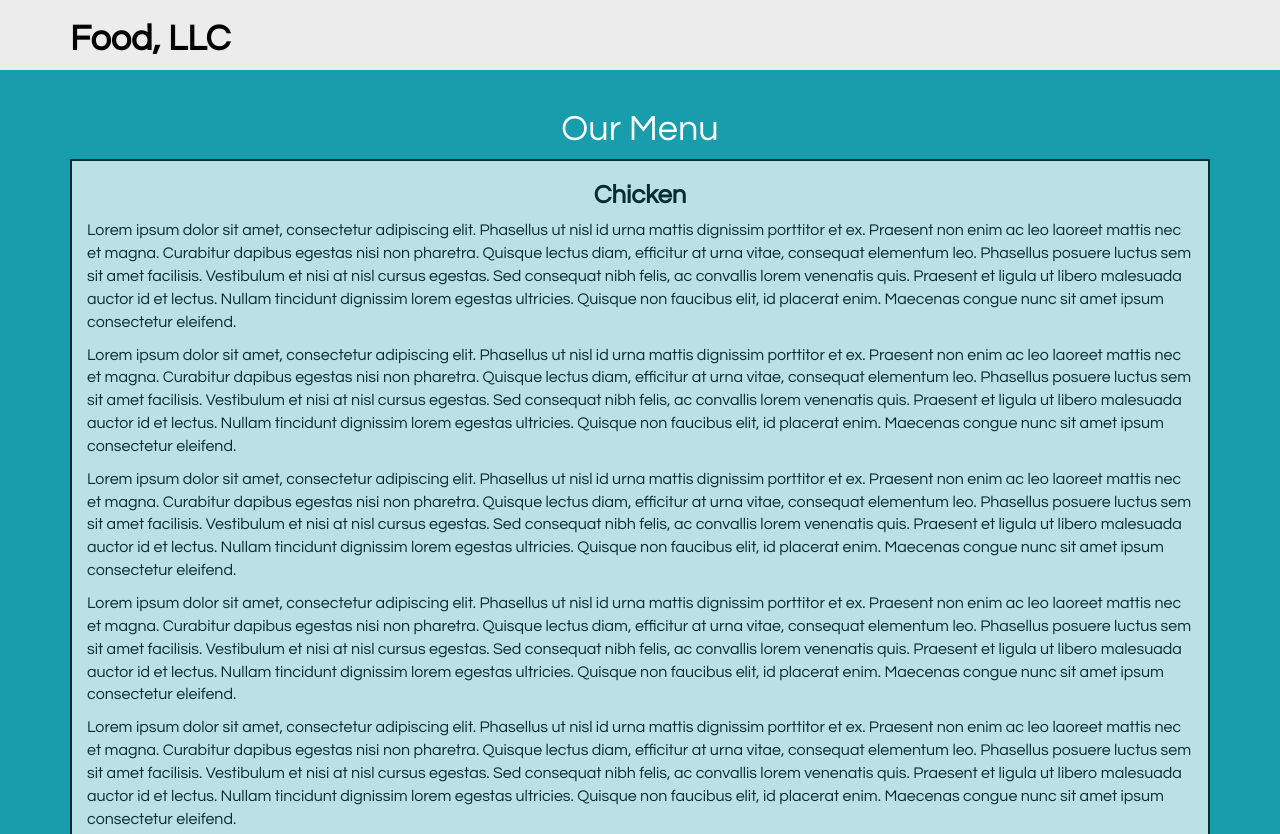
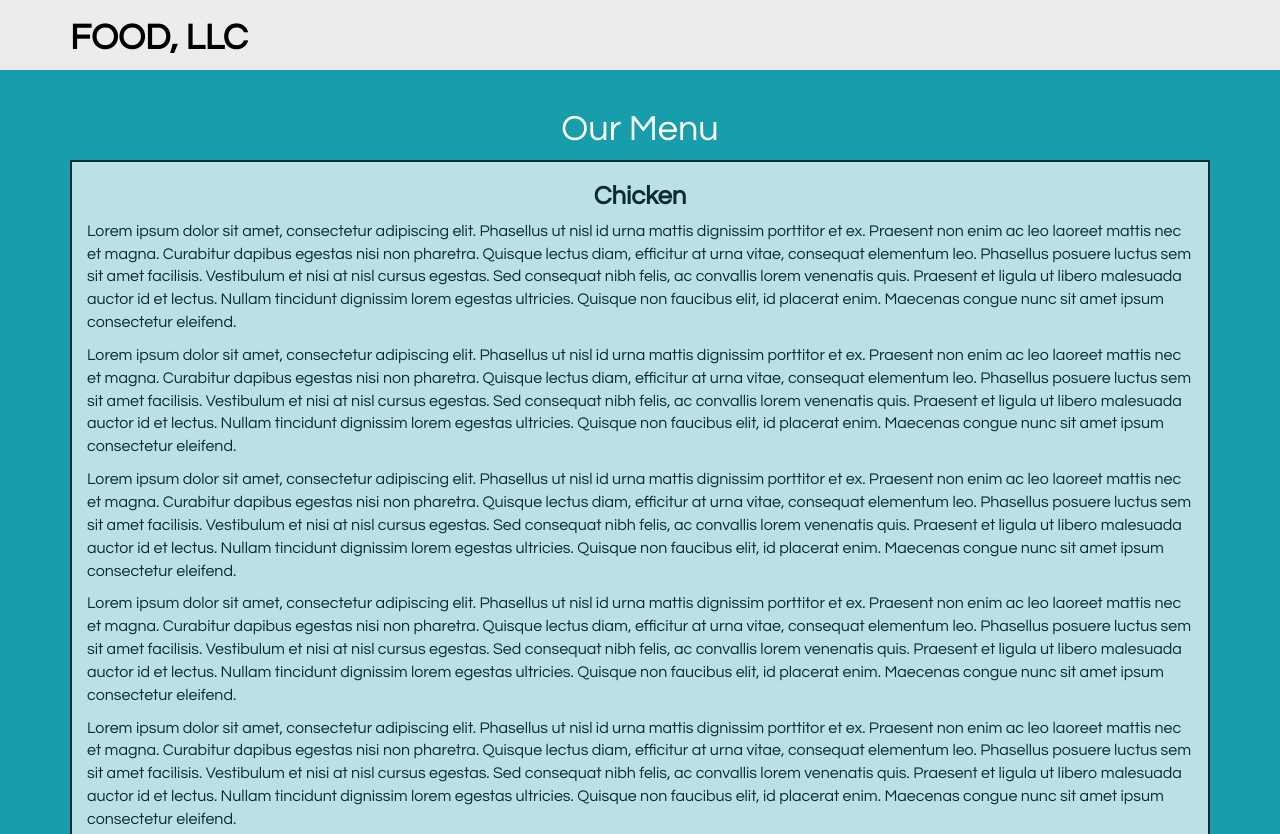
Before and after one commit to tssoza/coursera-test, a plain HTML site: page site/module3-solution/index.html in a window 1280 px wide. Shown: the top 834 px of the page. Drawn offline with Linux system fonts and the light colour scheme.

Commit message:
updated files

```diff
--- a/site/module3-solution/css/styles.css
+++ b/site/module3-solution/css/styles.css
@@ -10,6 +10,19 @@ body {
   background-color: #ececec;
   border-radius: 0;
   border: 0;
+  padding-bottom: 20px;
+}
+.navbar-brand {
+  padding-top: 25px;
+}
+.navbar-brand h1 {
+  color: #000;
+  font-size: 2em;
+  text-transform: uppercase;
+  font-weight: bold;
+  margin-top: 0;
+  margin-bottom: 10px;
+  line-height: .75;
 }
 #nav-list {
 	margin-top: 10px;
@@ -31,10 +44,6 @@ body {
 .navbar-header button.navbar-toggle {
   clear: both;
   margin-top: -30px;
-}
-.navbar-header h1 {
-  font-weight: bold;
-  color: #000;
 }
 /* END HEADER */
 
@@ -60,6 +69,9 @@ body {
 @media (max-width: 767px) {
   /* Header */
 
- #collapsable-nav a { /* Collapsed nav menu text */
+#collapsable-nav a { /* Collapsed nav menu text */
     font-size: 1.2em;
   }
+#header-nav {
+	padding-bottom: 0;
+}
--- a/site/module3-solution/index.html
+++ b/site/module3-solution/index.html
@@ -13,9 +13,11 @@
   <header>
    <div id="header-nav" class="navbar navbar-default">
     <div class="container">
-           <div class="navbar-header">
+     <div class="navbar-header">
+       <div class="navbar-brand">
                 <h1>Food, LLC</h1>
-      <button type="button" class="navbar-toggle collapsed" data-toggle="collapse" data-target="#bs-example-navbar-collapse-1" aria-expanded="false">
+       </div>
+      <button type="button" class="navbar-toggle collapsed" data-toggle="collapse" data-target="#collapsable-nav" aria-expanded="false">
         <span class="sr-only">Toggle navigation</span>
         <span class="icon-bar"></span>
         <span class="icon-bar"></span>
```
